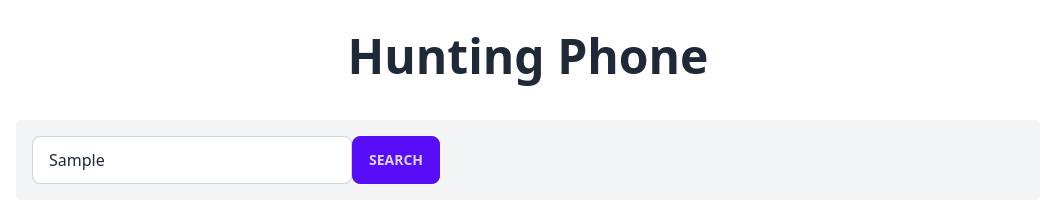
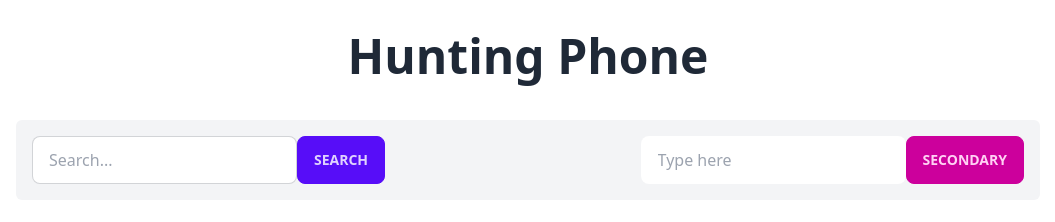
Before and after one commit to prographicsten/hunting-phone-api, a plain HTML site: page index.html in a window 1280 px wide. Both pictures are taken after typing "Sample" into the empty fields and a click on the button "SEARCH". Shown: the whole page, without its empty margins (112-1167 px from the left). Drawn offline with nearby package versions, Linux system fonts and the light colour scheme; no server answers.

Commit message:
new codes added

```diff
--- a/index.html
+++ b/index.html
@@ -19,10 +19,16 @@
     <!-- main area start -->
     <main class="container mx-auto lg:px-5 xl:px-32 2xl:px-32">
         <!-- search input and btn -->
-        <section class="bg-gray-100 p-4 rounded-md">
+        <section class="bg-gray-100 p-4 rounded-md flex justify-between">
             <span class="flex items-center">
-                <input type="text" placeholder="Search..." class="input input-bordered w-full max-w-xs" />
-                <button class="btn btn-primary">Search</button>
+                <input id="search_field" type="text" placeholder="Search..." class="input input-bordered w-full max-w-xs" />
+                <button onclick="handleSearch()" id="search_btn" class="btn btn-primary">Search</button>
+            </span>
+
+            <!-- another search -->
+            <span class="flex items-center">
+                <input id="search_field2" type="text" placeholder="Type here" class="input w-full max-w-xs" />
+                <button onclick="anotherSearchBtn()" class="btn btn-active btn-secondary">Secondary</button>
             </span>
         </section>
         <!-- card area start -->
--- a/js/phone.js
+++ b/js/phone.js
@@ -1,5 +1,5 @@
-const loadPhone = async () => {
-    const response  = await fetch('https://openapi.programming-hero.com/api/phones?search=iphone');
+const loadPhone = async (searchText) => {
+    const response  = await fetch(`https://openapi.programming-hero.com/api/phones?search=${searchText}`);
     const data = await response.json();
     const phones = data.data;
     displayPhones(phones);
@@ -8,11 +8,15 @@ const loadPhone = async () => {
 const displayPhones = phones => {
     // step 1: find container Id
     const phoneContainer = document.getElementById('phone_container');
+    // clear phone container cards before adding new cards
+    phoneContainer.textContent = '';
+
+
     phones.forEach(phone => {
-        console.log(phone);
+        // console.log(phone);
         // step 2: create a div
         const phoneCard = document.createElement('div');
-        phoneCard.classList = `card bg-gray-100 shadow-xl mb-8 md:mb-3 py-5`;
+        phoneCard.classList = `card bg-gray-100 shadow-xl py-5`;
         // step 3: create in div innerHTML
         phoneCard.innerHTML = `
         <figure><img src="${phone.image}" alt="${phone.brand}" /></figure>
@@ -29,47 +33,25 @@ const displayPhones = phones => {
     });
 };
 
-loadPhone();
+
+const handleSearch = () => {
+    // console.log('handle search button clicked');
+    const searchField = document.getElementById('search_field');
+    const searchFieldValue = searchField.value;
+    console.log(searchFieldValue);
+    searchField.value = '';
+    loadPhone(searchFieldValue);
+}
 
 
-// const loadPhone = async () => {
-//     const res = await fetch('https://openapi.programming-hero.com/api/phones?search=iphone');
-//     const data = await res.json();
-//     const phones = data.data;
-//     // console.log(phones);
-//     displayPhones(phones);
-// }
-
-// const displayPhones = phones => {
-//     // console.log(phones);
-
-//     // step 1: find container id
-//     const phoneContainer = document.getElementById('phone_container');
-
-//     phones.forEach(phone => {
-//         // console.log(phone)
-//         // step 2: create a new div
-//         const phoneCard = document.createElement('div');
-//         phoneCard.classList = `card bg-gray-100 shadow-xl`;
-
-//         // step 3: create innerText or innerHTML
-//         phoneCard.innerHTML = `
-//             <div class="card bg-gray-100 shadow-xl">
-//                 <figure><img src="${phone.image}" alt="Shoes" /></figure>
-//                 <div class="card-body text-center">
-//                     <h2 class="card-title mx-auto">${phone.brand}</h2>
-//                     <p>${phone.slug}</p>
-//                     <div class="card-actions justify-end mx-auto mt-4">
-//                         <button class="btn btn-primary btn-sm">Buy Now</button>
-//                     </div>
-//                 </div>
-//             </div>
-//         `;
-
-//         // step 4: appendChild
-//         phoneContainer.appendChild(phoneCard);
-//     });
-// };
+const anotherSearchBtn = () => {
+    // console.log('Another Search button clicked');
+    const searchField2 = document.getElementById('search_field2');
+    const searchFieldValue2 = searchField2.value;
+    console.log('Getting another search field value', searchFieldValue2);
+    searchField2.value = '';
+    loadPhone(searchFieldValue2);
+}
 
 
 // loadPhone();
```
